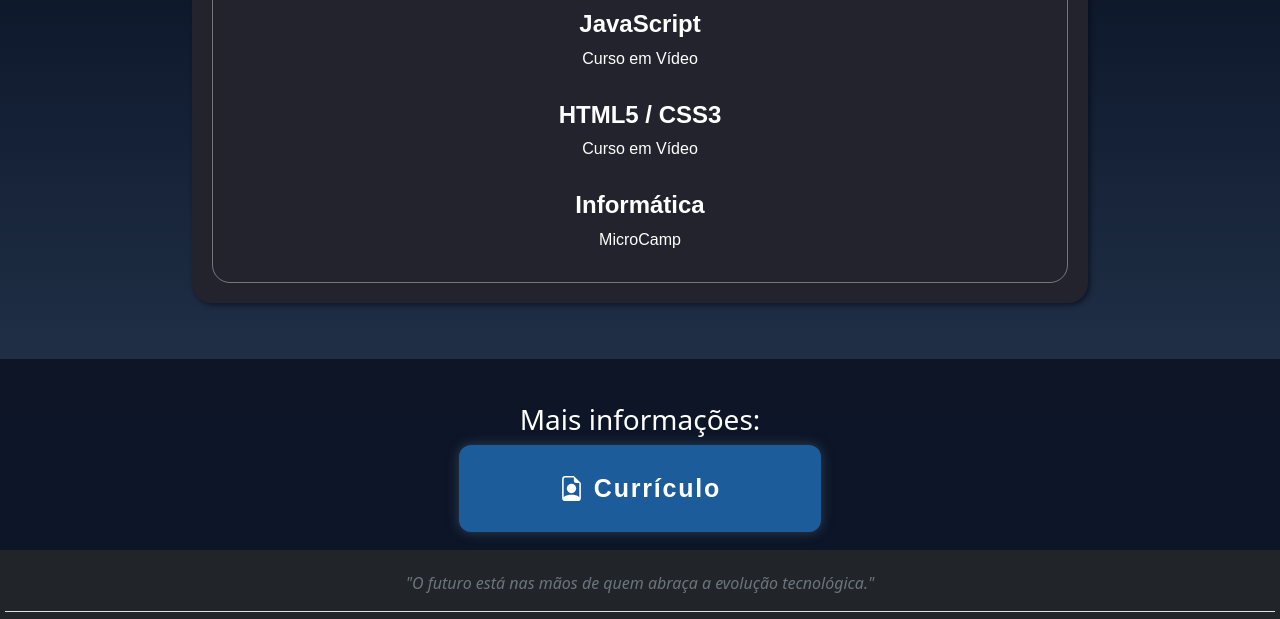
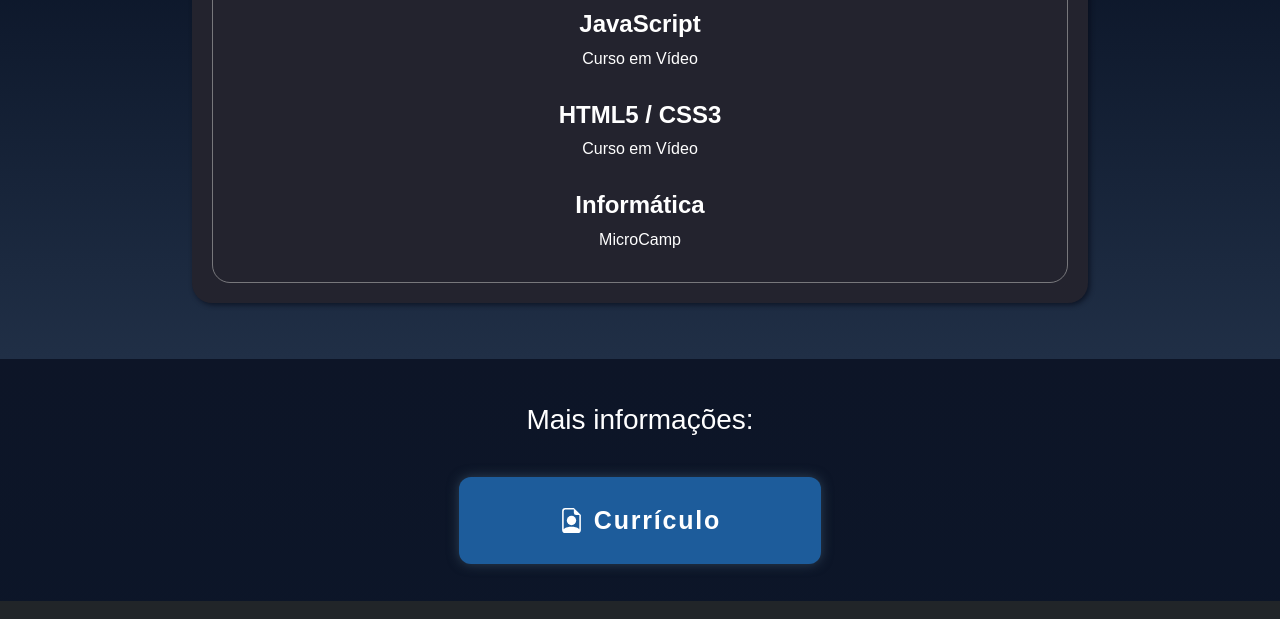
Before and after one commit to Gustavo-Lennert/Portifolio, a plain HTML site: page index.html in a window 1280 px wide. Shown: the part 2841-3460 px from the top of the page. Drawn offline with Linux system fonts and the light colour scheme; a web font is replaced by a local one.

Commit message:
Update contact.css

```diff
--- a/view/style/contact.css
+++ b/view/style/contact.css
@@ -24,7 +24,7 @@
     border-radius: 12px;
     font-size: 25px;
     padding: 25px 100px;
-    margin-bottom: 5%;
+    margin-bottom: 10%;
     font-weight: 600;
     transition: all ease-in-out 0.6s;
     color: white;
@@ -40,6 +40,11 @@
     width: 25px;
     height: 25px;
     margin-right: 10px;
+}
+
+.info-cv h3{
+    font-family: 'Montserrat', sans-serif ;
+    margin-bottom: 40px;
 }
 
 @media(max-width: 850px){
```
